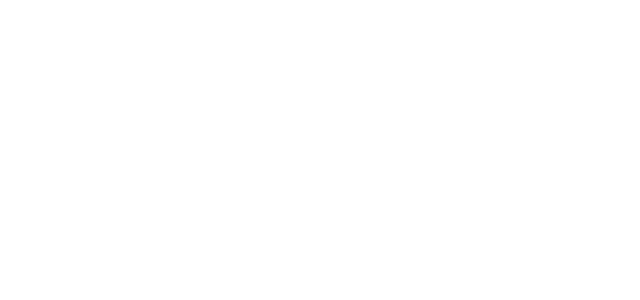
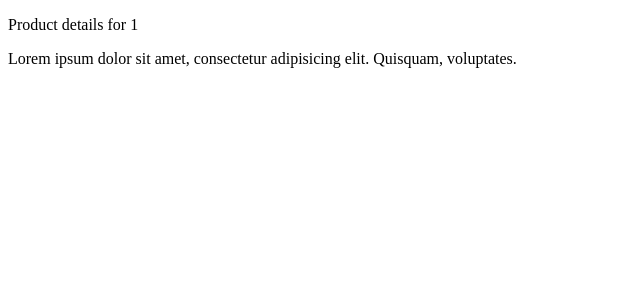
Before and after one commit to ditramadia/nuxt-dojo, a Nuxt app: page /products/1 in a window 1280 px wide. Before the commit this address had no page. Shown: the top 300 px of the page, without its empty margins (0-640 px from the left). Built offline with nearby package versions, Linux system fonts and the light colour scheme.

Commit message:
feat: add route parameters

```diff
--- /dev/null
+++ b/pages/products/[id].vue
@@ -0,0 +1,13 @@
+<template>
+  <div>
+    <p>Product details for {{ id }}</p>
+    <p>Lorem ipsum dolor sit amet, consectetur adipisicing elit. Quisquam, voluptates.</p>
+  </div>
+</template>
+
+<script setup>
+  const { id } = useRoute().params;
+</script>
+
+<style scoped>
+</style>
--- a/pages/products/index.vue
+++ b/pages/products/index.vue
@@ -12,8 +12,4 @@
     margin-bottom: 20px;
     font-size: 36px;
   }
-
-  p {
-    margin: 20px 0;
-  }
 </style>
```
